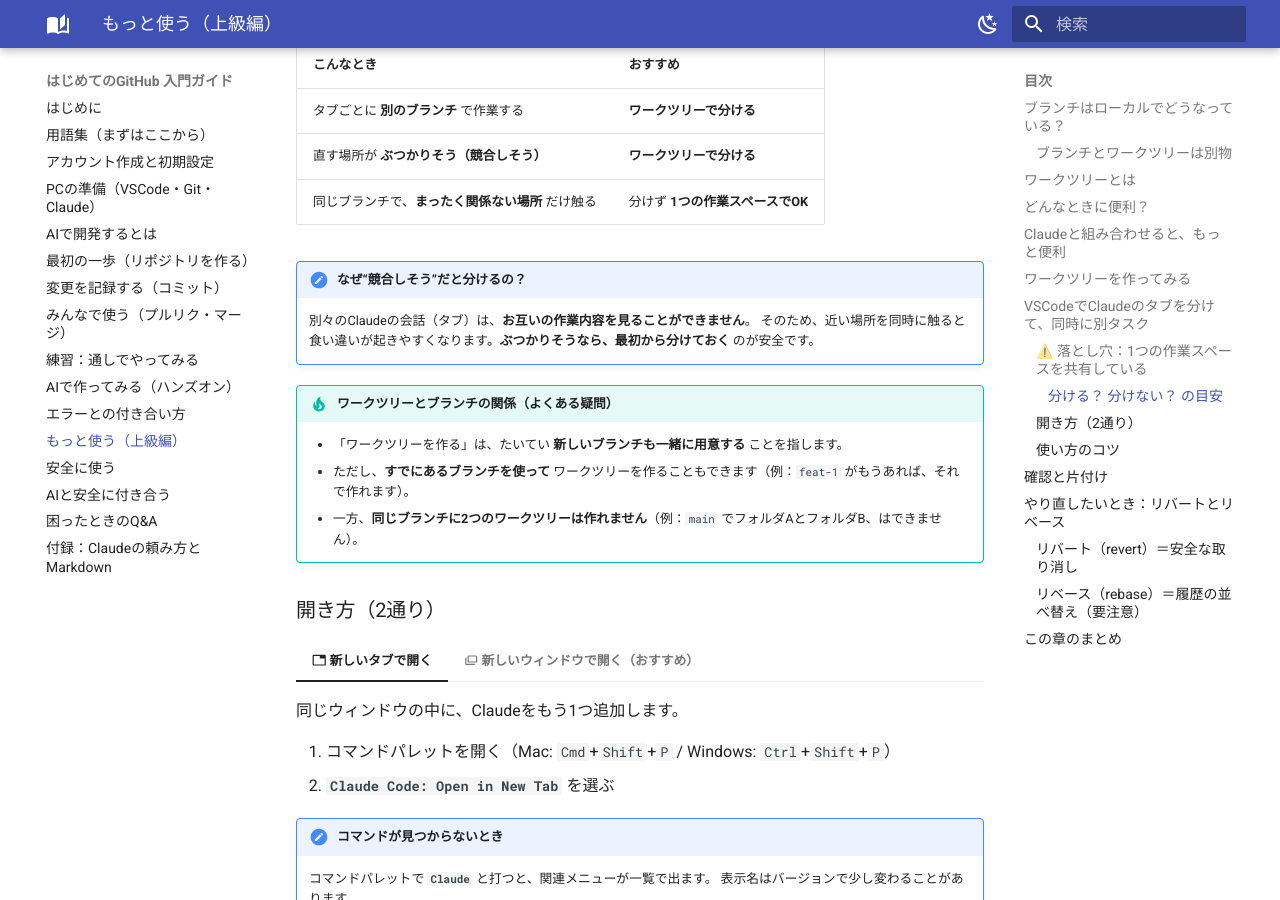
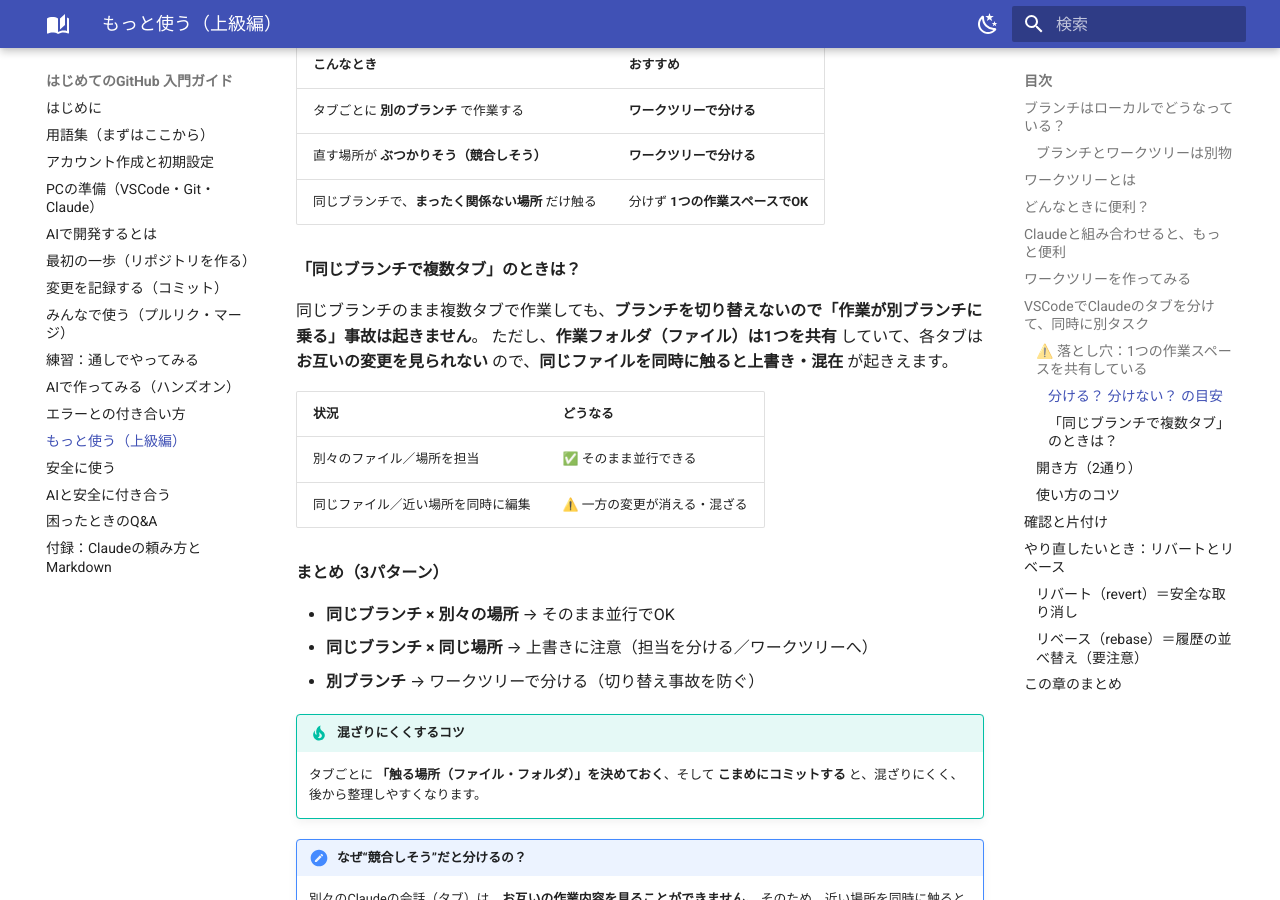
Before and after one commit to sup-kajiwara/github-guide, an MkDocs documentation site: the page built from docs/advanced.md, in a window 1280 px wide and 900 px high, scrolled down 4952 px. Built offline with MkDocs 1.6.1 and Material for MkDocs 9.7.7, drawn with Linux system fonts in a browser that asks for light colours.

Commit message:
上級編: 「同じブランチで複数タブ」の場合の補足を追記
ブランチ切替事故は起きないが同一ファイル同時編集で上書き・混在しうる点と、3パターン整理・混ざりにくくするコツを追加

Co-Authored-By: Claude Opus 4.8 (1M context) <noreply@anthropic.com>

```diff
--- a/docs/advanced.md
+++ b/docs/advanced.md
@@ -194,6 +194,25 @@ flowchart LR
 | 直す場所が **ぶつかりそう（競合しそう）** | **ワークツリーで分ける** |
 | 同じブランチで、**まったく関係ない場所** だけ触る | 分けず **1つの作業スペースでOK** |
 
+#### 「同じブランチで複数タブ」のときは？
+
+同じブランチのまま複数タブで作業しても、**ブランチを切り替えないので「作業が別ブランチに乗る」事故は起きません**。
+ただし、**作業フォルダ（ファイル）は1つを共有** していて、各タブは **お互いの変更を見られない** ので、**同じファイルを同時に触ると上書き・混在** が起きえます。
+
+| 状況 | どうなる |
+|---|---|
+| 別々のファイル／場所を担当 | ✅ そのまま並行できる |
+| 同じファイル／近い場所を同時に編集 | ⚠️ 一方の変更が消える・混ざる |
+
+**まとめ（3パターン）**
+
+- **同じブランチ × 別々の場所** → そのまま並行でOK
+- **同じブランチ × 同じ場所** → 上書きに注意（担当を分ける／ワークツリーへ）
+- **別ブランチ** → ワークツリーで分ける（切り替え事故を防ぐ）
+
+!!! tip "混ざりにくくするコツ"
+    タブごとに **「触る場所（ファイル・フォルダ）」を決めておく**、そして **こまめにコミットする** と、混ざりにくく、後から整理しやすくなります。
+
 !!! note "なぜ“競合しそう”だと分けるの？"
     別々のClaudeの会話（タブ）は、**お互いの作業内容を見ることができません**。
     そのため、近い場所を同時に触ると食い違いが起きやすくなります。**ぶつかりそうなら、最初から分けておく** のが安全です。
```
